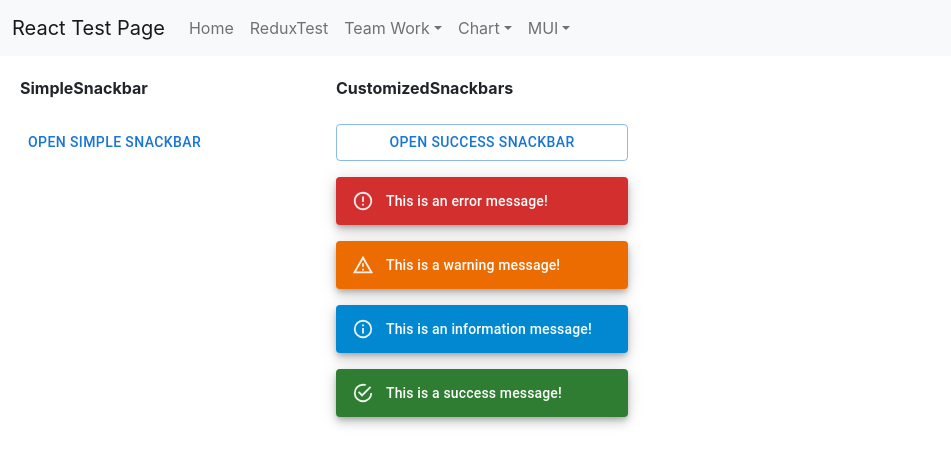
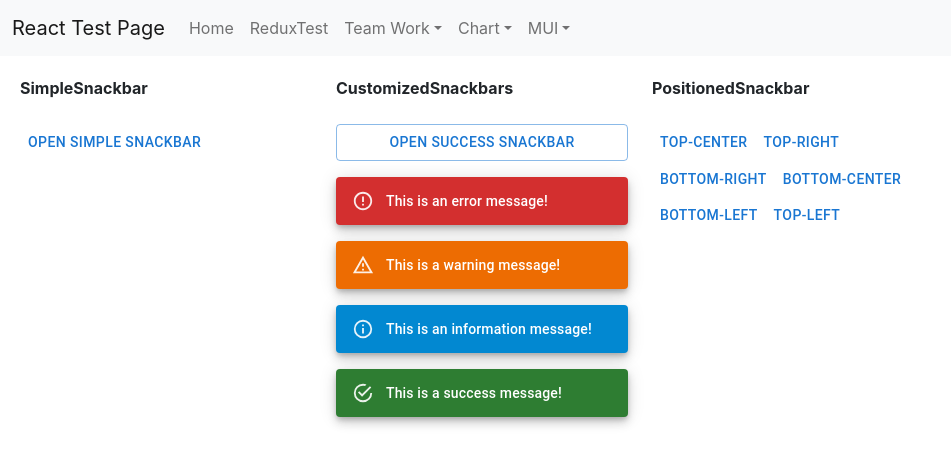
Before and after one commit to jinseok1306/React-Test, a React (Create React App) app in the folder ReactProject/client_app/: page /MUI/SnackbarPage in a window 1280 px wide. Shown: the top 466 px of the page, without its empty margins (0-951 px from the left). Built offline with nearby package versions, Linux system fonts and the light colour scheme.

Commit message:
MUI PositionedSnackbar 테스트 완료

```diff
--- /dev/null
+++ b/ReactProject/client_app/src/components/Snackbar/PositionedSnackbar.tsx
@@ -0,0 +1,90 @@
+import * as React from 'react';
+import Button from '@mui/material/Button';
+import Snackbar, { SnackbarOrigin } from '@mui/material/Snackbar';
+
+export interface State extends SnackbarOrigin {
+    open: boolean;
+}
+
+export default function PositionedSnackbar() {
+    const [state, setState] = React.useState<State>({
+        open: false,
+        vertical: 'top',
+        horizontal: 'center',
+    });
+    const { vertical, horizontal, open } = state;
+
+    const handleClick = (newState: SnackbarOrigin) => () => {
+        setState({ open: true, ...newState });
+    };
+
+    const handleClose = () => {
+        setState({ ...state, open: false });
+    };
+
+    const buttons = (
+        <React.Fragment>
+            <Button
+                onClick={handleClick({
+                    vertical: 'top',
+                    horizontal: 'center',
+                })}
+            >
+                Top-Center
+            </Button>
+            <Button
+                onClick={handleClick({
+                    vertical: 'top',
+                    horizontal: 'right',
+                })}
+            >
+                Top-Right
+            </Button>
+            <Button
+                onClick={handleClick({
+                    vertical: 'bottom',
+                    horizontal: 'right',
+                })}
+            >
+                Bottom-Right
+            </Button>
+            <Button
+                onClick={handleClick({
+                    vertical: 'bottom',
+                    horizontal: 'center',
+                })}
+            >
+                Bottom-Center
+            </Button>
+            <Button
+                onClick={handleClick({
+                    vertical: 'bottom',
+                    horizontal: 'left',
+                })}
+            >
+                Bottom-Left
+            </Button>
+            <Button
+                onClick={handleClick({
+                    vertical: 'top',
+                    horizontal: 'left',
+                })}
+            >
+                Top-Left
+            </Button>
+        </React.Fragment>
+    );
+
+    return (
+        <div>
+            {buttons}
+            <Snackbar
+                anchorOrigin={{ vertical, horizontal }}
+                open={open}
+                onClose={handleClose}
+                message="I love snacks"
+                key={vertical + horizontal}
+            />
+        </div>
+    );
+}
--- a/ReactProject/client_app/src/pages/MUI/SnackbarPage.tsx
+++ b/ReactProject/client_app/src/pages/MUI/SnackbarPage.tsx
@@ -4,6 +4,7 @@ import Grid from '@mui/material/Grid';
 import Variants from '../../components/Skeleton/Variants';
 import SimpleSnackbar from '../../components/Snackbar/SimpleSnackbar';
 import CustomizedSnackbars from '../../components/Snackbar/CustomizedSnackbars';
+import PositionedSnackbar from '../../components/Snackbar/PositionedSnackbar';
 
 const SnackbarPage = () => {
     return (
@@ -19,6 +20,10 @@ const SnackbarPage = () => {
                         <b>CustomizedSnackbars</b><div>&nbsp;</div>
                         <CustomizedSnackbars />
                     </Grid>
+                    <Grid item xs={3}>
+                        <b>PositionedSnackbar</b><div>&nbsp;</div>
+                        <PositionedSnackbar />
+                    </Grid>
                 </Grid>
             </div>
         </div>
```
Also changed, not shown: 1 other file (tests, documents, lock files or other folders).
